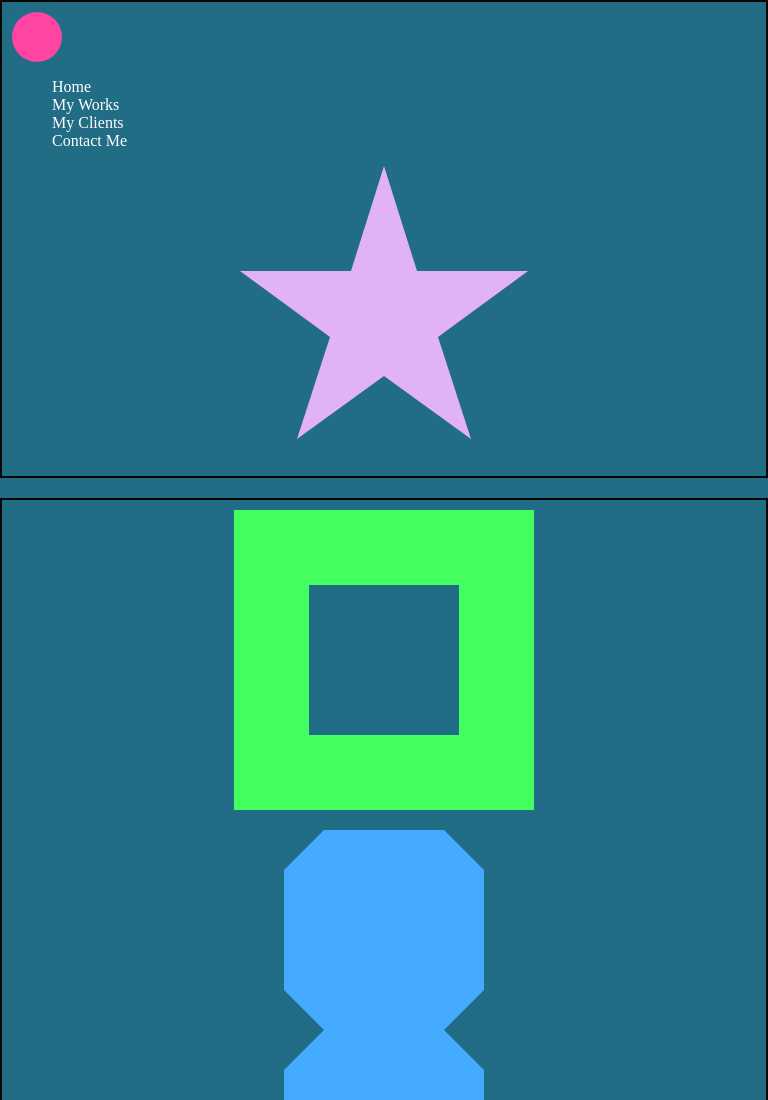
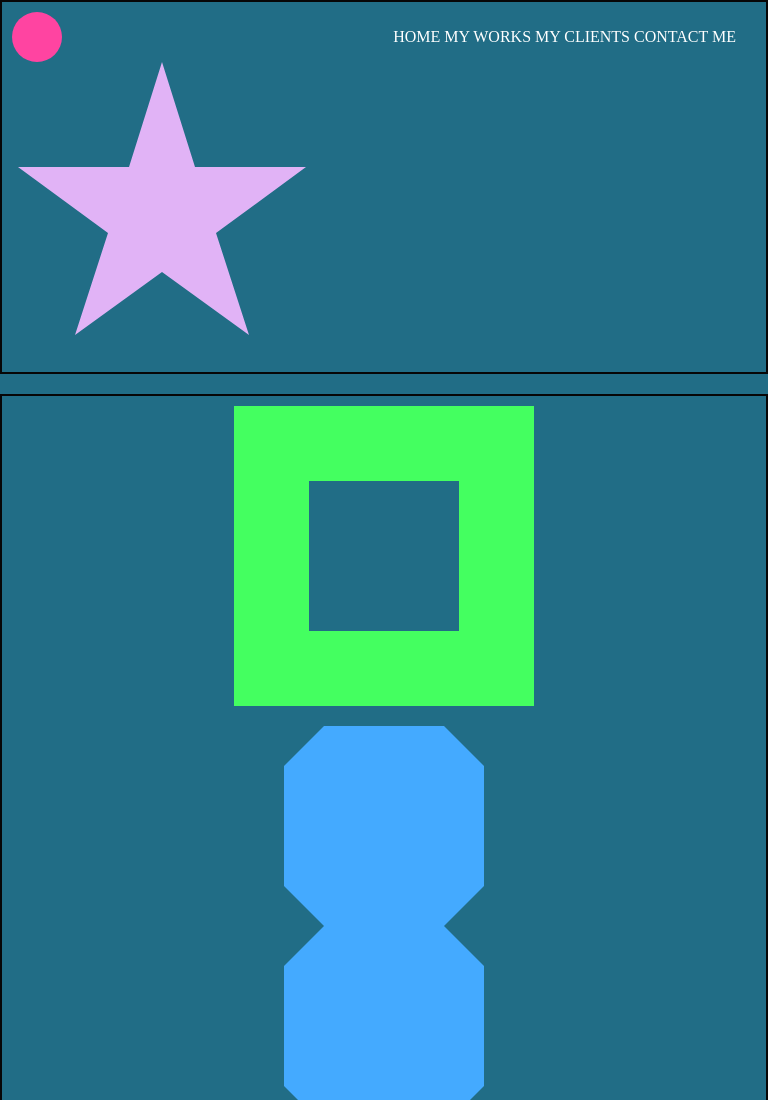
Before and after one commit to Malinka2021/myTabletView, a plain HTML site: page index.html in a window 768 px wide. Shown: the top 1100 px of the page. Drawn offline with Linux system fonts and the light colour scheme.

Commit message:
star to the left

```diff
--- a/css/style.css
+++ b/css/style.css
@@ -8,7 +8,7 @@ body {
     grid-template-columns: repeat(1, 1fr);
     grid-template-rows: repeat(3, auto);
 }
-.grid-item {
+.grid-item {           /*rules for all objects*/
     display: grid;
     border: 2px solid #070606;
     align-items: center;
@@ -72,6 +72,9 @@ body {
     height: 90px;
     clip-path: circle(50% at 50% 50%);
 }
+.page-menu {
+    display: none; /*in mobile width do not show page menu*/
+}
 @media (min-width: 600px) and (max-width: 1024px) {
     body{
         background-color: #216d86;
@@ -82,12 +85,22 @@ body {
     }
     .menu {
         width: 100%;
-        grid-template-columns: repeat(1, 2fr);
+        grid-template-columns: 1fr 2fr; /*1colum- logo and 2 page menu*/
     }
     .hamburger-menu {
         display: none;
     }
     .page-menu {
+        display: block;
         list-style: none;
+        justify-self: end;
+        margin-right: 20px;
+    }
+    .page-menu li{
+        display: inline-block;
+        text-transform: uppercase;
+    }
+    .star {
+        justify-self: start;
     }
 }
```
